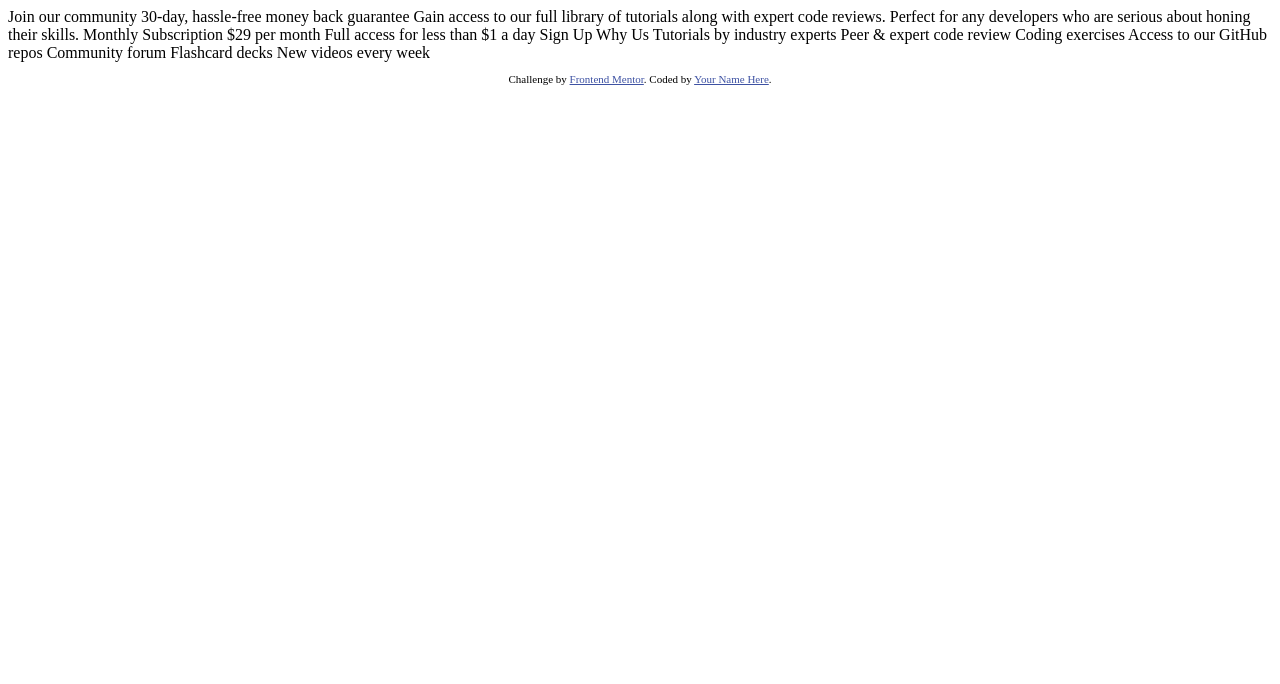
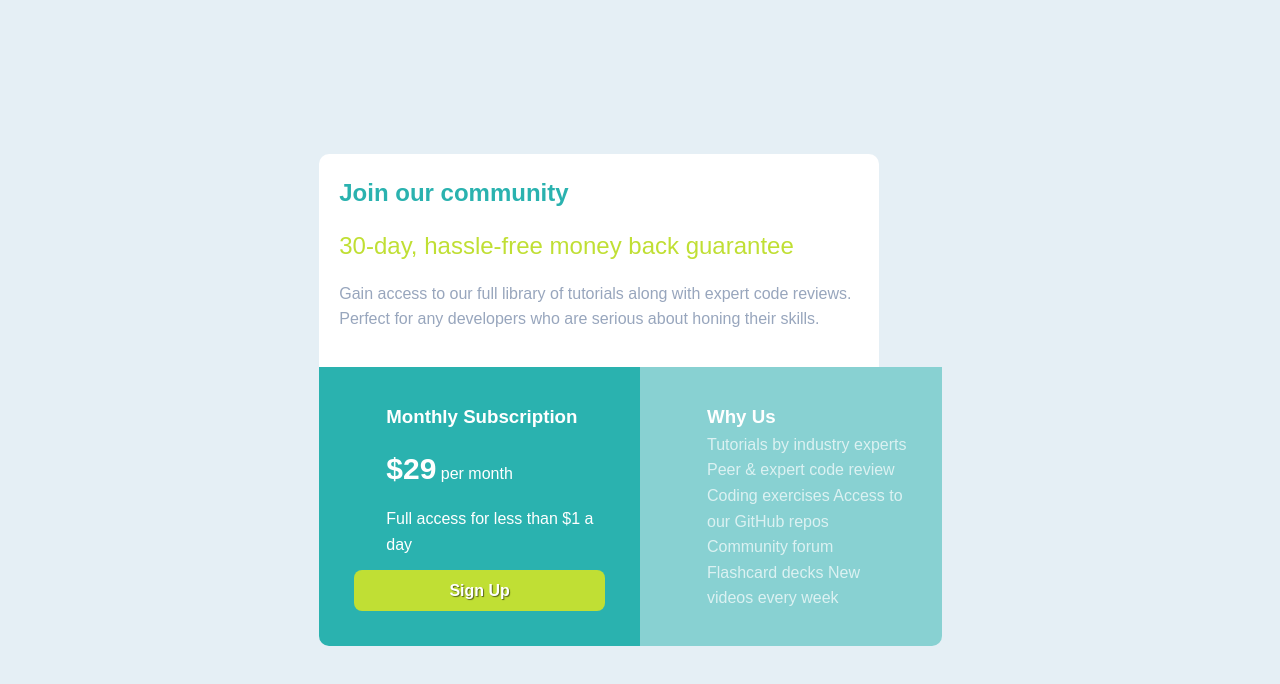
Before and after one commit to luisarturrangel/Fronted-Mentor, a plain HTML site: page projetos/single-price-grid-component-master/index.html in a window 1280 px wide. Drawn offline with Linux system fonts and the light colour scheme; a web font is replaced by a local one.

Commit message:
whatever

```diff
--- a/projetos/interactive-rating-component-main/style.css
+++ b/projetos/interactive-rating-component-main/style.css
@@ -282,8 +282,6 @@ p {
   transition-duration: 0.5s;
 }
 
-
-
 .round-border2 {
   border: none;
   padding: 4px 10px;
--- a/projetos/single-price-grid-component-master/index.html
+++ b/projetos/single-price-grid-component-master/index.html
@@ -1,50 +1,46 @@
 <!DOCTYPE html>
 <html lang="en">
   <head>
-  <meta charset="UTF-8">
-  <meta name="viewport" content="width=device-width, initial-scale=1.0"> <!-- displays site properly based on user's device -->
+    <meta charset="UTF-8" />
+    <meta name="viewport" content="width=device-width, initial-scale=1.0" />
+    <!-- displays site properly based on user's device -->
 
-  <link rel="icon" type="image/png" sizes="32x32" href="./images/favicon-32x32.png">
-
+    <link
+      rel="icon"
+      type="image/png"
+      sizes="32x32"
+      href="./images/favicon-32x32.png"
+    />
+    <link rel="stylesheet" href="style.css" />
     <title>Frontend Mentor | Single Price Grid Component</title>
-
-  <!-- Feel free to remove these styles or customise in your own stylesheet 👍 -->
-  <style>
-    .attribution { font-size: 11px; text-align: center; }
-    .attribution a { color: hsl(228, 45%, 44%); }
-  </style>
   </head>
   <body>
-  Join our community
-
-  30-day, hassle-free money back guarantee
-
-  Gain access to our full library of tutorials along with expert code reviews.
-  Perfect for any developers who are serious about honing their skills.
-
-  Monthly Subscription
-
-  &dollar;29 per month
-
-  Full access for less than &dollar;1 a day
-
-  Sign Up
-
-  Why Us
-
-  Tutorials by industry experts
-  Peer &amp; expert code review
-  Coding exercises
-  Access to our GitHub repos
-  Community forum
-  Flashcard decks
-  New videos every week
-
-  <footer>
-    <p class="attribution">
-      Challenge by <a href="https://www.frontendmentor.io?ref=challenge" target="_blank">Frontend Mentor</a>.
-      Coded by <a href="#">Your Name Here</a>.
+    <main class="">
+      <div class="background-white card padding-20">
+        <h2 class="cltext-cyan paddingbt-15">Join our community</h2>
+        <p class="cltext-yl paddingbt-15 ftsz-24">30-day, hassle-free money back guarantee</p>
+        <p class="cltext-blue paddingbt-15">
+          Gain access to our full library of tutorials along with expert code
+          reviews. Perfect for any developers who are serious about honing their
+          skills.
         </p>
-  </footer>
+      </div>
+      <section class="flexbox">
+        <div class="background-cyan maxwidth-50 padding-20 gridbox minwidth-25 textcenter border1" id="card1">
+          <h3>Monthly Subscription</h3>
+          <p><strong class="ftsz-30">&dollar;29</strong> per month</p>
+          <p>Full access for less than &dollar;1 a day</p>
+          <button>Sign Up</button>
+        </div>
+          <div class="background-blue maxwidth-50 padding-20 minwidth-25 textcenter border2" id="card2">
+            <h3>Why Us</h3>
+            <p class="width-300 ftsz-20 cor">
+              Tutorials by industry experts Peer &amp; expert code review Coding
+              exercises Access to our GitHub repos Community forum Flashcard decks New
+              videos every week
+            </p>
+          </div>
+      </section>
+    </main>
   </body>
 </html>
--- /dev/null
+++ b/projetos/single-price-grid-component-master/style.css
@@ -0,0 +1,207 @@
+@import url('https://fonts.google.com/specimen/Karla');
+
+:root {
+    --color-primary-Cyan: hsl(179, 62%, 43%);
+    --color-primary-Bright-Yellow: hsl(71, 73%, 54%);
+
+    --color-neutral-Light-gray: hsl(204, 43%, 93%);
+    --color-neutral-grayish-Blue: hsl(218, 22%, 67%);
+
+    --fonte: 'Karla', Arial, sans-serif;
+}
+
+/* box-sizing rules */
+*,
+*::before,
+*::after {
+  box-sizing: border-box;
+}
+
+/* remove default margin */
+body,
+h1,
+h2,
+h3,
+h4,
+p,
+figure,
+blockquote,
+dl,
+dd {
+  margin: 0;
+}
+
+/*remove list style on ul, ol */
+ul[role="list"],
+ol[role="list"] {
+  list-style: none;
+}
+
+/* set core root defaults */
+html:focus-within {
+  scroll-behavior: smooth;
+}
+
+/* set core body defaults */
+body {
+  min-height: 100vh;
+  text-rendering: optimizeSpeed;
+  line-height: 1.4;
+}
+
+/* A elements that don't have a class get defaut */
+a:not([class]) {
+  text-decoration-skip-ink: auto;
+}
+
+/* make images easier to work with */
+img,
+picture {
+  max-width: 100%;
+  display: block;
+}
+
+/* inherit fonts for inputs and buttons */
+input,
+button,
+textarea,
+select {
+  font: inherit;
+}
+
+/* remove all animations, transitions and smooth */
+@media (prefers-reduced-motion: reduce) {
+  htmo:focus-within {
+    scroll-behavior: auto;
+  }
+
+  *,
+  *::before,
+  *::after {
+    animation-duration: 0.01ms !important;
+    animation-iteration-count: 1 !important;
+    transition-duration: 0.01ms !important;
+    scroll-behavior: auto !important;
+  }
+}
+
+body {
+    background-color: var(--color-neutral-Light-gray);
+    color: white;
+    font-family: var(--fonte);
+    display: grid;
+    min-height: 100vh;
+    place-items: center;
+    line-height: 1.6;
+}
+
+/* utility */
+
+.paddingbt-15 {
+  padding-bottom: 15px;
+}
+
+.padding-20 {
+  padding: 35px;
+}
+
+.ftsz-20 {
+  font-size: 16px;
+}
+
+.ftsz-24 {
+  font-size: 24px;
+}
+
+.ftsz-30 {
+  font-size: 30px;
+}
+
+.ftsz-36 {
+    font-size: 36px;
+}
+
+.cltext-cyan {
+    color: var(--color-primary-Cyan);
+}
+
+.cltext-yl {
+    color: var(--color-primary-Bright-Yellow);
+}
+
+.cltext-blue {
+    color: var(--color-neutral-grayish-Blue);
+}
+
+.background-white {
+    background-color: white;
+}
+
+.background-cyan {
+    background-color: var(--color-primary-Cyan);
+}
+
+.background-blue {
+    background-color: hsla(179, 62%, 43%, 0.493);
+}
+
+.width-300 {
+  width: 200px;
+}
+
+.textcenter > p , h3 {
+  margin-left: 2rem;
+}
+
+/* composition */
+
+section > .maxwidth-50 {
+    max-width: 50%;
+}
+
+button {
+  background-color: var(--color-primary-Bright-Yellow);
+  border: none;
+  border-radius: 0.5em;
+  font-weight: bold;
+  color: white;
+  text-shadow: 1px 1px 1px rgba(0, 0, 0, 0.541);
+}
+
+.gridbox {
+  display: grid;
+}
+
+.flexbox{
+  display: flex;
+}
+
+.inline {
+    display: flex;
+}
+
+.cor {
+  color: rgba(255, 255, 255, 0.7);
+}
+
+/* boxes */
+
+.minwidth-25 {
+  min-width: 17.5rem;
+}
+
+.border1 {
+  border-radius: 0px 0px 0px 10px;
+}
+
+.border2 {
+  border-radius: 0px 0px 10px 0px;
+}
+
+.card {
+  max-width: 35rem;
+  border-radius: 10px 10px 0px 0px;
+  padding: 20px;
+  min-height: 100px;
+  box-shadow: 1px 1px 1px 1 black;
+}
```
Lines whose indentation alone changed are shown as unchanged.
